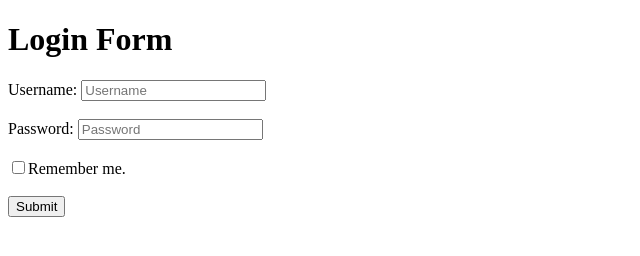
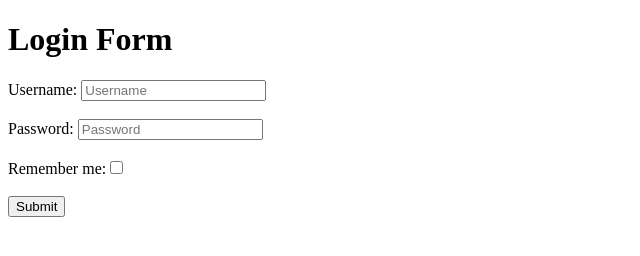
Before and after one commit to acciojob/remember-me-login-form-Saranya-git-20, a website: page main.html in a window 1280 px wide. Shown: the full height of the page, 0-640 px from the left. Drawn offline with Linux system fonts and the light colour scheme.

Commit message:
created a submission

```diff
--- a/main.html
+++ b/main.html
@@ -14,7 +14,7 @@
 		<input id="username" placeholder="Username" type="text"><br><br>
 		<label for="password">Password: </label>
 		<input id="password" placeholder="Password" type="password"><br><br>
-		<input id="checkbox" type="checkbox"><label for="checkbox">Remember me.</label><br><br>
+		<label for="checkbox">Remember me:</label><input id="checkbox" type="checkbox"><br><br>
 		<input type="submit" id="submit" value="Submit">
 	   <button id="existing" style="display:none;">Login as existing user</button>
 	</form>
```
